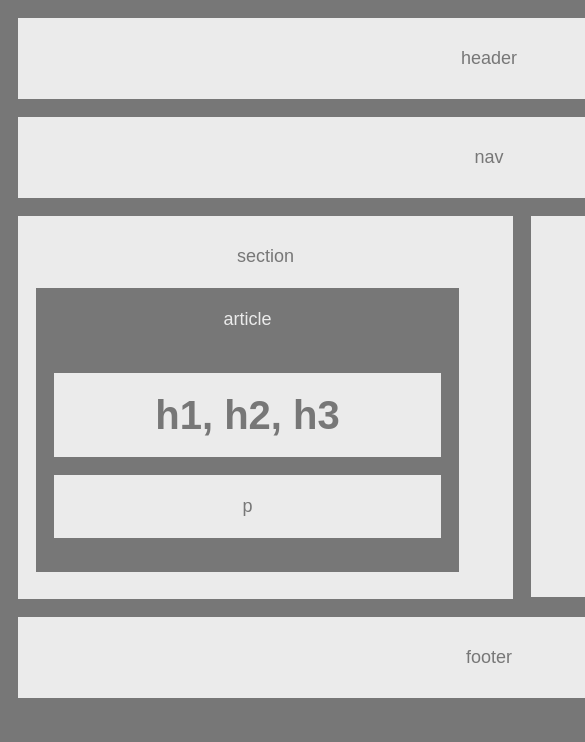
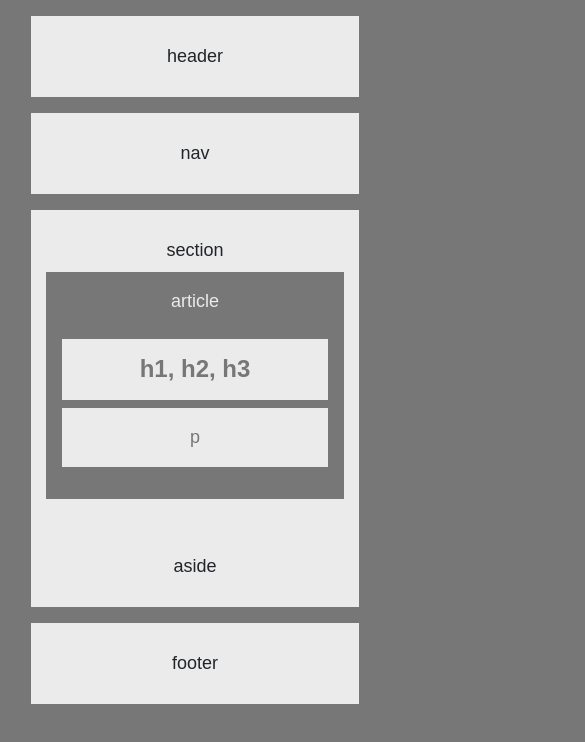
Before and after one commit to zenglenn42/utbc2019-hw-01-portfolio, a plain HTML site: page index.html in a window 390 px wide. Shown: the top 742 px of the page, 585 px wide, since content can reach past the window. Drawn offline with Linux system fonts and the light colour scheme.

Commit message:
style with responsive bootstrap css classes
For medium-sized viewports, section and aside will be adjacent.
On smaller viewports, aside will tuck underneath the article section
within 1 column.

```diff
--- a/assets/style.css
+++ b/assets/style.css
@@ -1,10 +1,7 @@
 body {
   background: #777;
-  color: #777;
   font-family: "Arial", "Helvetica Neue", Helvetica, sans-serif;
   font-size: 18px;
-  text-align: center;
-  width: 960px;
 }
 
 header,
@@ -13,56 +10,27 @@ section,
 aside,
 footer {
   background: #ebebeb;
-  margin-top: 1em;
   padding: 1.5em 0;
 }
 
-header,
-nav,
-section,
-footer {
-  margin-left: 1em;
-}
-
-aside,
-section {
-  float: left;
-}
-
-section {
-  margin-bottom: 1em;
-  padding-bottom: 1.5em;
-  width: 495px;
-}
-
-aside {
-  margin-bottom: 1em;
-  margin-left: 1em;
-  padding-bottom: 327px;
-  width: calc(960px - 495px - 2em);
+.col-center-text {
+  text-align: center;
 }
 
 article {
   background: #777;
   color: #ebebeb;
-  padding: 1em 1em;
-  margin-top: 1em;
-  margin-left: 1em;
-  width: calc(495px - 4em);
 }
 
 h1,
 p {
   background: #ebebeb;
   color: #777;
-  margin-top: 1em;
   padding: inherit;
 }
 
 h1 {
+  font-size: 1.5rem;
   font-weight: bold;
+  margin-top: 1em;
 }
-
-footer {
-  clear: left;
-}
--- a/index.html
+++ b/index.html
@@ -7,22 +7,26 @@
       rel="stylesheet"
       href="assets/bootstrap/4.3.1/css/bootstrap.min.css"
     />
-    <link rel="stylesheet" type="text/css" href="assets/style.css" />
+    <link rel="stylesheet" href="assets/style.css" />
   </head>
   <body>
-    <header>header</header>
-    <nav>nav</nav>
-    <section>
+    <div class="container">
+      <header class="row justify-content-center m-3">header</header>
+      <nav class="row justify-content-center m-3">nav</nav>
+      <main class="row m-3">
+        <section class="col-md-6 col-center-text">
           section
-      <article>
+          <article class="mt-2 p-3">
             article
             <h1>h1, h2, h3</h1>
             <p>p</p>
           </article>
         </section>
-    <aside>aside</aside>
-    <footer>footer</footer>
+        <aside class="col-md-6 col-center-text">aside</aside>
+      </main>
+      <footer class="row justify-content-center m-3">footer</footer>
       <script src="assets/jquery-3.3.1.slim.min.js"></script>
       <script src="assets/bootstrap/4.3.1/js/bootstrap.bundle.min.js"></script>
+    </div>
   </body>
 </html>
```
Lines whose indentation alone changed are shown as unchanged.
